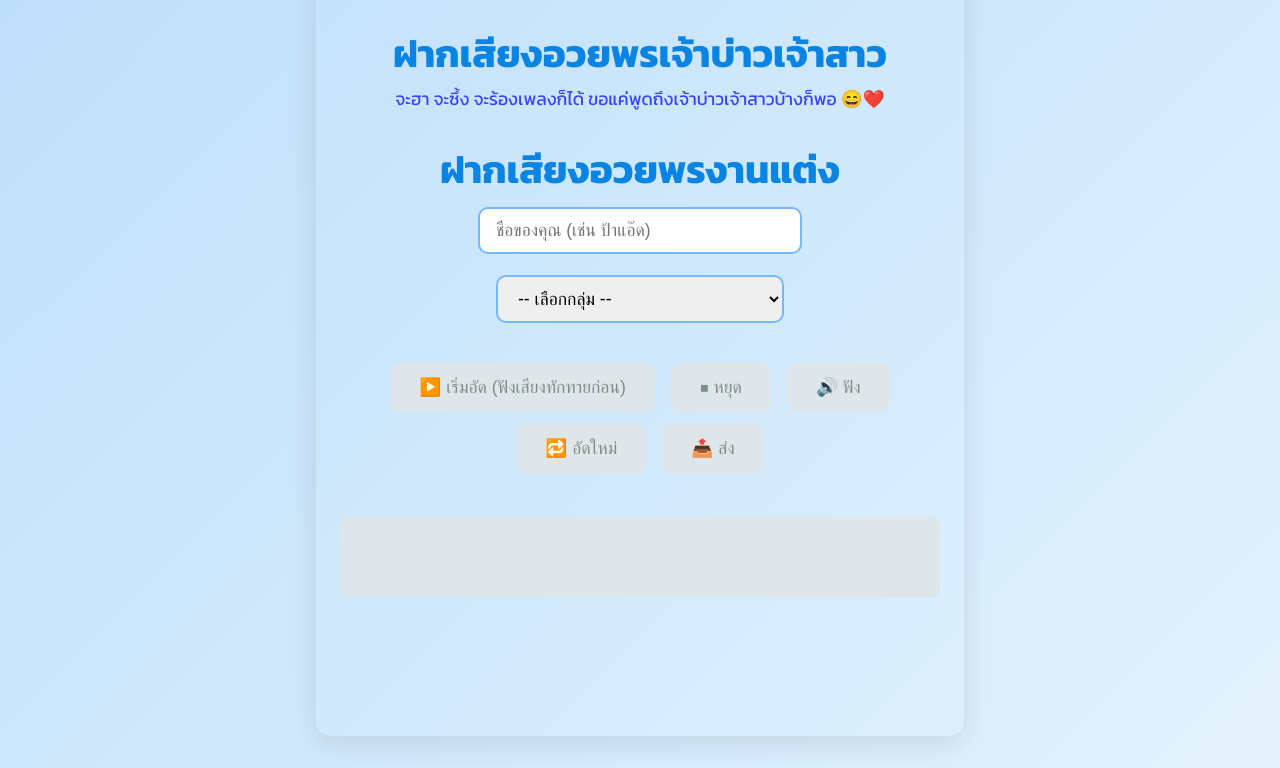
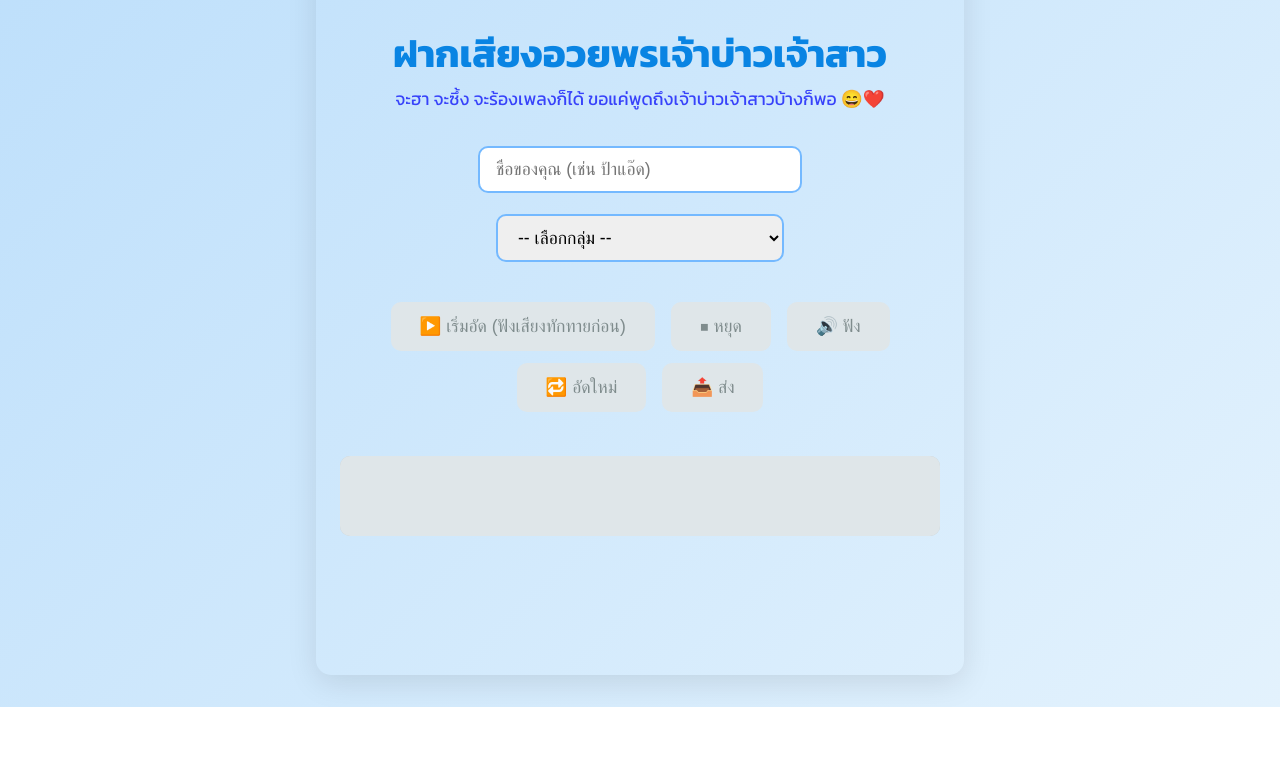
Before and after one commit to Natiphol/AudioGuestbook, a plain HTML site: page index.html in a window 1280 px wide. Shown: the part 199-967 px from the top of the page. After the commit the page ends 906 px from the top, so only its background shows below. Drawn offline with Linux system fonts and the light colour scheme.

Commit message:
Update index.html

```diff
--- a/index.html
+++ b/index.html
@@ -1,4 +1,3 @@
-
 <!DOCTYPE html>
 <html lang="th">
 <head>
@@ -116,8 +115,6 @@
   <h1>ฝากเสียงอวยพรเจ้าบ่าวเจ้าสาว</h1>
   <p class="description">จะฮา จะซึ้ง จะร้องเพลงก็ได้ ขอแค่พูดถึงเจ้าบ่าวเจ้าสาวบ้างก็พอ 😄❤️</p>
 
-<body>
-  <h1>ฝากเสียงอวยพรงานแต่ง</h1>
   <input type="text" id="name" placeholder="ชื่อของคุณ (เช่น ป้าแอ๊ด)" />
   <select id="group" title="เลือกกลุ่มของคุณ">
     <option value="">-- เลือกกลุ่ม --</option>
@@ -142,7 +139,7 @@
 
   <p id="msg"></p>
 
-  <script>
+  <script type="module">
     const SCRIPT_URL = "https://script.google.com/macros/s/AKfycbxE_TYcDqqheROL652jb8wHmg3K9IHujV6nwrXADVlYqX-RSJNfp1TfdyZdL4Zm7oODMw/exec";
 
     const startBtn = document.getElementById("start");
@@ -293,14 +290,12 @@
       }
     };
 
-    function checkInput() {
-      startBtn.disabled = !(nameInput.value.trim() && groupSelect.value);
-    }
+    nameInput.addEventListener("input", () => startBtn.disabled = !(nameInput.value.trim() && groupSelect.value));
+    groupSelect.addEventListener("change", () => startBtn.disabled = !(nameInput.value.trim() && groupSelect.value));
 
-    nameInput.addEventListener("input", checkInput);
-    groupSelect.addEventListener("change", checkInput);
-
-    resetUI();
+    window.onload = () => {
+      resetUI();
+    };
   </script>
 </body>
 </html>
```
